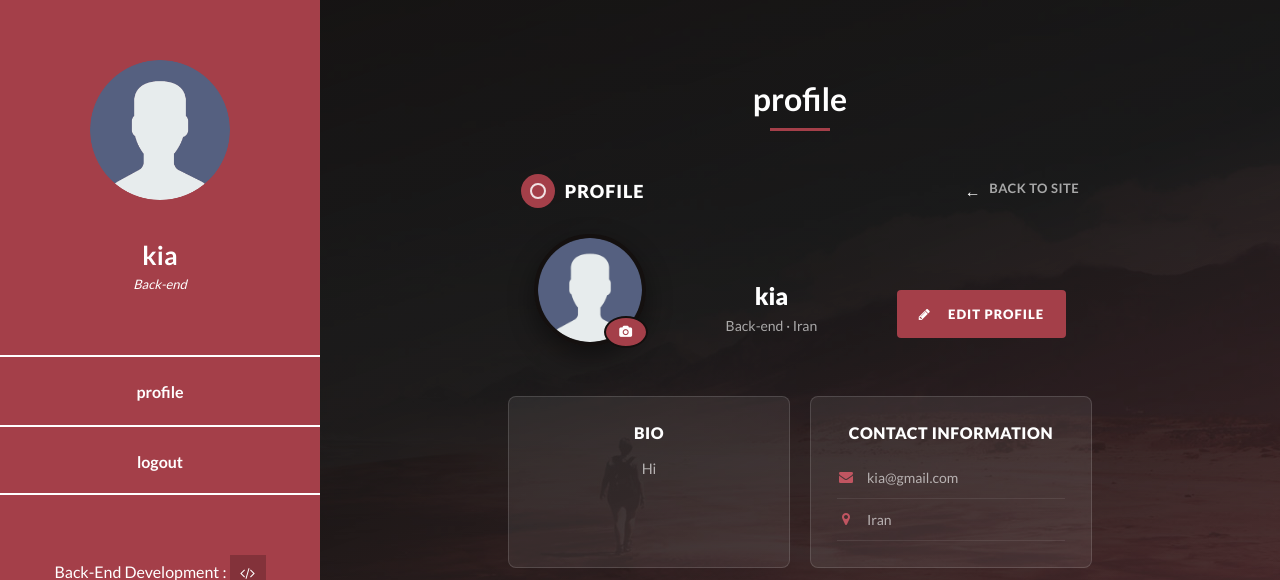
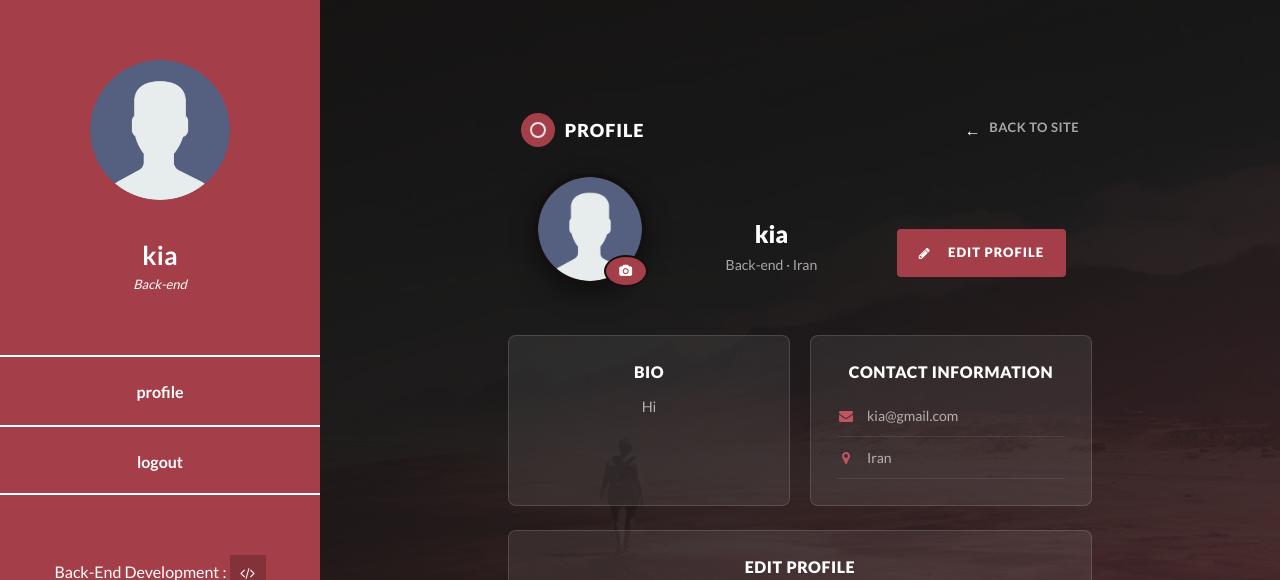
Before and after one commit to Kia-Aalam/ProfileManager, a Django app: page /profile/ in a window 1280 px wide. Shown: the top 580 px of the page. Run offline with Django 5.2, Linux system fonts and the light colour scheme; a user stored in the database is signed in; data comes from the database, SQL or seed files in the repository; both versions use the stored data as it was after the commit; some libraries are stand-ins or nearby versions.

Commit message:
fix problem

```diff
--- a/profile_detail/templates/profile_detail/profile.html
+++ b/profile_detail/templates/profile_detail/profile.html
@@ -12,7 +12,7 @@
         <span class="mark"></span>
         <span>Profile</span>
       </div>
-      <a href="{% url 'index' %}" class="back-link"><span class="arrow">&#8592;</span> Back to site</a>
+      <a href="{% url 'home' %}" class="back-link"><span class="arrow">&#8592;</span> Back to site</a>
     </div>
 
     <main class="profile-shell">
--- a/templates/index.html
+++ b/templates/index.html
@@ -79,24 +79,19 @@ https://templatemo.com/tm-531-reflux
       <section class="section about-me" data-section="section1">
         <div class="container">
           <div class="section-heading">
+
+            {% block home %}
+            {% endblock %}
+
             {% if user.is_authenticated %}
-                <h2>profile</h2>
-                <div class="line-dec"></div>
                 {% block profile %}
-                    <h1>Profile</h1>
                 {% endblock %}
             {% else %}
-                <h1>Home</h1>
-                {% block home %}
-                {% endblock %}
-                <div class="line-dec"></div>
                 {% if request.resolver_match.url_name == 'signin' %}
                     {% block signin %}
-                        <h1>Signin</h1>
                     {% endblock %}
                 {% elif request.resolver_match.url_name == 'signup' %}
                     {% block signup %}
-                        <h1>Signup</h1>
                     {% endblock %}
                 {% endif %}
             {% endif %}
```
Also changed, not shown: db.sqlite3.
